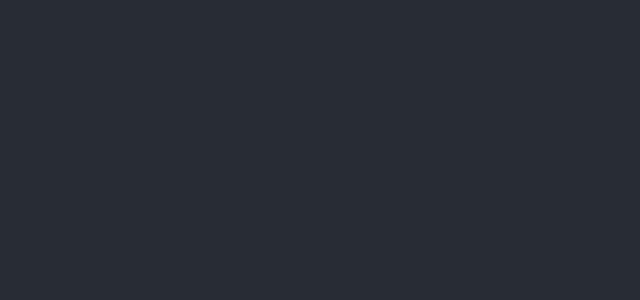
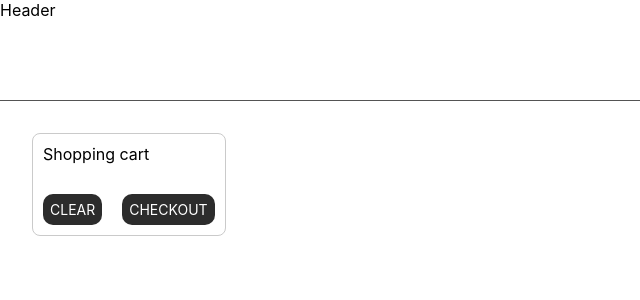
Before and after one commit to aliyevshukur/sales-db-app, a React (Create React App) app: page / in a window 1280 px wide. Shown: the top 300 px of the page, without its empty margins (0-640 px from the left). Built offline with nearby package versions, Linux system fonts and the light colour scheme.

Commit message:
Defined html structure and styled Shopping cart panel

```diff
--- a/src/App.css
+++ b/src/App.css
@@ -14,14 +14,14 @@
 }
 
 .App-header {
-  background-color: #282c34;
+  background-color: #dddddd;
   min-height: 100vh;
   display: flex;
   flex-direction: column;
   align-items: center;
   justify-content: center;
   font-size: calc(10px + 2vmin);
-  color: white;
+  color: rgb(0, 0, 0);
 }
 
 .App-link {
@@ -36,3 +36,7 @@
     transform: rotate(360deg);
   }
 }
+
+.body {
+  display: flex;
+}
--- a/src/App.tsx
+++ b/src/App.tsx
@@ -1,7 +1,8 @@
 import React, { useState, useEffect } from 'react';
 import './App.css';
-import Cart from './Cart';
+import Cart from './Components/Cart/Cart';
 import { initDB, itemType, getData } from './db';
+import Header from './Components/Header/Header';
 
 function App() {
 
@@ -15,9 +16,10 @@ function App() {
 
   return (
     <div className="App">
-      <header className="App-header">
+      <Header />
+      <div className='body'>
         <Cart cartItems={storeItems} />
-      </header>
+      </div>
     </div>
   );
 }
--- /dev/null
+++ b/src/Components/Button/Button.css
@@ -0,0 +1,8 @@
+.button {
+  padding: 7px;
+  background-color: #2c2c2c;
+  color: white;
+  border-radius: 10px;
+  text-transform: uppercase;
+  font-size: 14px;
+}
--- /dev/null
+++ b/src/Components/Button/Button.tsx
@@ -0,0 +1,13 @@
+import React from 'react'
+import './Button.css'
+
+interface Props {
+    title: string
+    className?: string
+}
+
+export default function Button({ title, className }: Props) {
+    return (
+        <div className={`button ${className}`}>{title}</div>
+    )
+}
--- /dev/null
+++ b/src/Components/Cart/Cart.css
@@ -0,0 +1,24 @@
+.cart {
+  display: flex;
+  flex-direction: column;
+  justify-content: flex-start;
+  border-style: solid;
+  border-width: 1px;
+  border-color: #cacaca;
+  border-radius: 8px;
+  margin: 32px;
+  padding: 10px;
+}
+
+.cartHeader {
+  text-align: left;
+}
+
+.buttonWrapper {
+  display: flex;
+  margin-top: 30px;
+}
+
+.checkoutButton {
+  margin-left: 20px;
+}
--- a/src/Cart.tsx
+++ b/src/Components/Cart/Cart.tsx
@@ -1,5 +1,7 @@
 import React from 'react'
 import CartItem from './CartItem'
+import Button from '../Button/Button';
+import './Cart.css';
 
 interface Props {
     cartItems: {
@@ -11,8 +13,13 @@ interface Props {
 
 export default function Cart({ cartItems }: Props) {
     return (
-        <div>
+        <div className='cart'>
+            <div className='cartHeader'>Shopping cart</div>
             {cartItems.map((item) => <CartItem name={item.name} price={item.price} />)}
+            <div className='buttonWrapper'>
+                <Button title={"Clear"} />
+                <Button title={"Checkout"} className='checkoutButton' />
+            </div>
         </div>
     )
 }
--- /dev/null
+++ b/src/Components/Cart/CartItem.css
@@ -0,0 +1,11 @@
+.cartItem {
+  display: flex;
+  flex-direction: row;
+  justify-content: space-between;
+  padding: 8px 12px;
+  margin: 7px 0px;
+  width: 200px;
+  font-weight: bold;
+  background-color: #cacaca;
+  border-radius: 17px;
+}
--- a/src/CartItem.tsx
+++ b/src/Components/Cart/CartItem.tsx
@@ -1,4 +1,5 @@
-import React from 'react'
+import React from 'react';
+import './CartItem.css';
 
 interface Props {
     name: string,
@@ -8,7 +9,7 @@ interface Props {
 export default function CartItem({ name, price }: Props) {
 
     return (
-        <div>
+        <div className='cartItem'>
             <div>{name}</div>
             <div>{price}</div>
         </div>
--- /dev/null
+++ b/src/Components/Header/Header.css
@@ -0,0 +1,9 @@
+.header {
+  width: 100%;
+  height: 100px;
+  border-bottom: 1px;
+  border-bottom-style: solid;
+  border-color: rgb(84, 84, 84);
+  display: flex;
+  align-items: flex-start;
+}
--- /dev/null
+++ b/src/Components/Header/Header.tsx
@@ -0,0 +1,7 @@
+import React from 'react'
+import './Header.css'
+export default function Header() {
+    return (
+        <div className='header'>Header</div>
+    )
+}
```
Also changed, not shown: src/List.tsx (deleted, +0 -19 lines).
